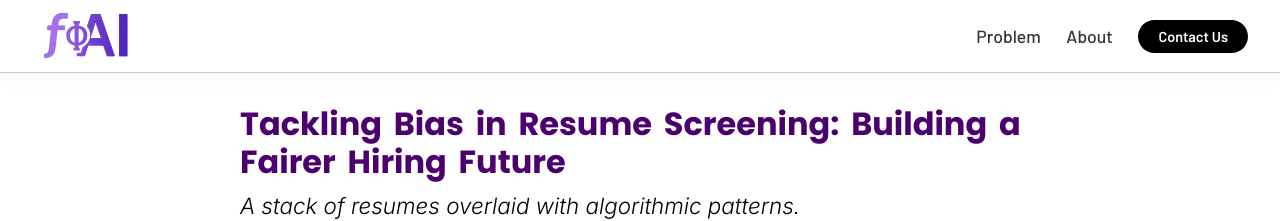
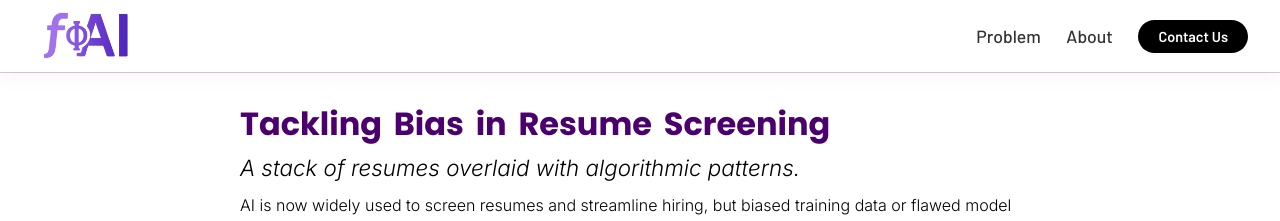
Before and after one commit to imancheema/fAI, a React (Create React App) app in the folder frontend/: page /problem in a window 1280 px wide. Shown: the top 221 px of the page. Built offline with nearby package versions, Linux system fonts and the light colour scheme.

Commit message:
Fixes Problem Page title

```diff
--- a/frontend/src/screens/ProblemPage.tsx
+++ b/frontend/src/screens/ProblemPage.tsx
@@ -1,14 +1,11 @@
 import React from "react";
 import "./ProblemPage.css";
-import biasImg from "../assets/bias-example.png"; // optional if you still want to include this image
 import Problem from "../assets/problem.png";
 const ProblemPage = () => {
   return (
     <div className="page-wrapper">
       <div className="content-container">
-        <h1 className="problem-title">
-          Tackling Bias in Resume Screening: Building a Fairer Hiring Future
-        </h1>
+        <h1 className="problem-title">Tackling Bias in Resume Screening</h1>
         <p className="image-caption">
           A stack of resumes overlaid with algorithmic patterns.
         </p>
```
